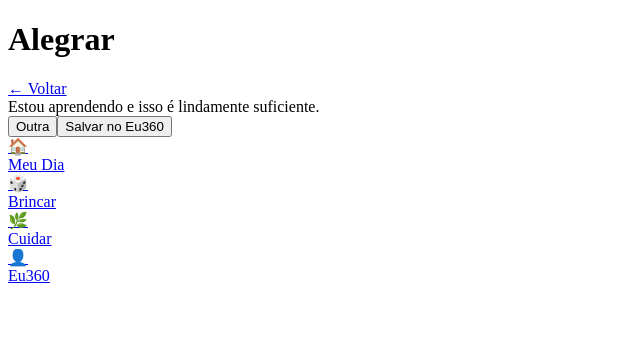
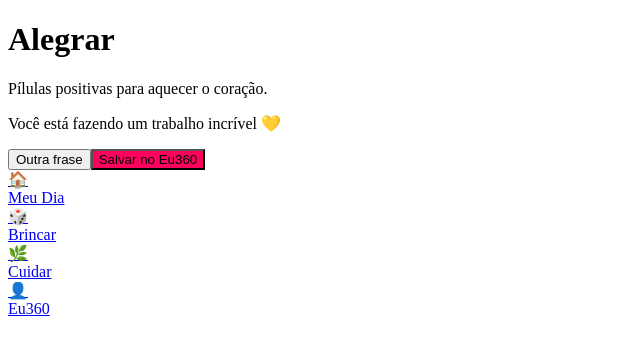
Before and after one commit to simonebrusco/materna360-app, a Next.js app in the folder materna360_starter/: page /cuidar/alegrar in a window 1280 px wide. Shown: the top 352 px of the page, without its empty margins (0-640 px from the left). Built offline with nearby package versions, Linux system fonts and the light colour scheme.

Commit message:
Update page.jsx

```diff
--- a/materna360_starter/app/cuidar/alegrar/page.jsx
+++ b/materna360_starter/app/cuidar/alegrar/page.jsx
@@ -1,42 +1,68 @@
+// materna360_starter/app/cuidar/alegrar/page.jsx
 "use client";
 
-import { useState } from "react";
-import Link from "next/link";
+import { useMemo, useState } from "react";
 import { getJSON, setJSON } from "../../../lib/storage";
 import { toast } from "../../../lib/toast";
 
 const PHRASES = [
-  "Eu me acolho com gentileza.",
-  "Estou aprendendo e isso é lindamente suficiente.",
-  "Respiro, desacelero e sigo no meu ritmo.",
-  "Meu cuidado também é prioridade.",
-  "Hoje, celebro minhas pequenas vitórias.",
+  "Você está fazendo um trabalho incrível 💛",
+  "Hoje, celebre um pequeno passo.",
+  "Seu cuidado também merece prioridade.",
+  "Tudo bem pedir ajuda. Você não está só.",
+  "Um minuto de respiro já muda o dia.",
+  "Gentileza com você mesma é força.",
 ];
 
+function saveGratitude(text) {
+  const key = "gratitudes";
+  const arr = getJSON(key) || [];
+  const item = { text, date: new Date().toISOString() };
+  setJSON(key, [item, ...arr].slice(0, 50)); // limita a 50 recentes
+}
+
 export default function AlegrarPage() {
-  const [text, setText] = useState(PHRASES[Math.floor(Math.random() * PHRASES.length)]);
+  const [index, setIndex] = useState(0);
+  const phrase = useMemo(() => PHRASES[index % PHRASES.length], [index]);
 
-  function saveGratitude() {
-    const list = getJSON("m360:gratitudes") ?? [];
-    const next = [{ id: crypto.randomUUID(), text, date: new Date().toISOString() }, ...list].slice(0, 50);
-    setJSON("m360:gratitudes", next);
-    window.dispatchEvent(new CustomEvent("m360:win", { detail: { type: "badge", name: "CuidarDeMim" } }));
-    toast("Salvo no Eu360 💛");
+  function next() {
+    setIndex((i) => i + 1);
+  }
+
+  function save() {
+    saveGratitude(phrase);
+    try {
+      window.dispatchEvent(
+        new CustomEvent("m360:win", {
+          detail: { type: "badge", name: "Cuidar de Mim" },
+        })
+      );
+    } catch {}
+    toast("Salvo no Eu360 (Gratidões) ✨", { icon: "💛" });
   }
 
   return (
-    <main className="max-w-3xl mx-auto px-5 py-6">
-      <header className="flex items-center justify-between mb-5">
-        <h1 className="text-2xl font-semibold">Alegrar</h1>
-        <Link href="/cuidar" className="btn bg-white border border-slate-200">← Voltar</Link>
-      </header>
+    <main className="max-w-3xl mx-auto px-4 py-6">
+      <h1 className="text-2xl font-semibold text-[#2f3a56]">Alegrar</h1>
+      <p className="text-sm text-[#545454] mt-1">
+        Pílulas positivas para aquecer o coração.
+      </p>
 
-      <div className="rounded-2xl bg-white ring-1 ring-black/5 p-5">
-        <div className="text-lg">{text}</div>
-        <div className="mt-4 flex gap-2">
-          <button onClick={() => setText(PHRASES[Math.floor(Math.random() * PHRASES.length)])}
-                  className="rounded-xl bg-white ring-1 ring-black/5 px-4 py-2">Outra</button>
-          <button onClick={saveGratitude} className="rounded-xl bg-[#F15A2E] text-white px-4 py-2">
+      <div className="mt-5 rounded-2xl bg-white ring-1 ring-black/5 shadow-sm p-5">
+        <p className="text-lg text-[#2f3a56]">{phrase}</p>
+
+        <div className="mt-4 flex items-center gap-3">
+          <button
+            onClick={next}
+            className="rounded-xl px-4 py-2 ring-1 ring-black/10 bg-white"
+          >
+            Outra frase
+          </button>
+          <button
+            onClick={save}
+            className="rounded-xl px-4 py-2 text-white"
+            style={{ backgroundColor: "#ff005e" }}
+          >
             Salvar no Eu360
           </button>
         </div>
```
